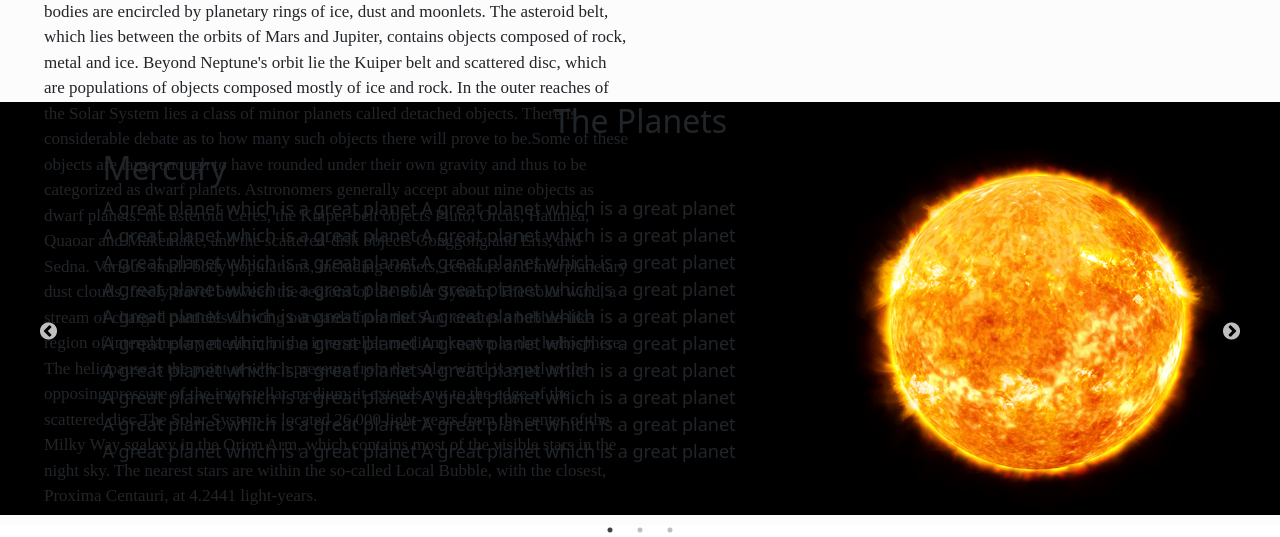
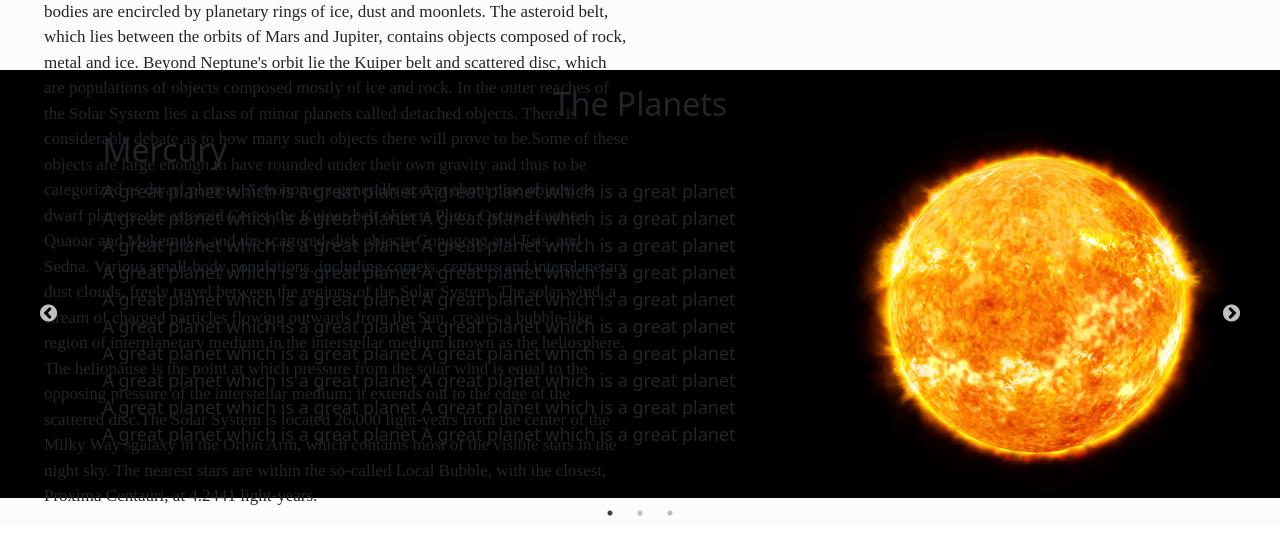
Before and after one commit to Tanmay2510/NasApi, a React (Create React App) app: page / in a window 1280 px wide. Shown: the part 608-1145 px from the top of the page. Built offline with nearby package versions, Linux system fonts and the light colour scheme; a web font is replaced by a local one.

Commit message:
Box model

```diff
--- a/src/Components/Allsection.css
+++ b/src/Components/Allsection.css
@@ -1,3 +1,3 @@
 .middle{
-    margin-top: -33%;
+    margin-top: -455px;
 }
--- a/src/Components/Thecar.css
+++ b/src/Components/Thecar.css
@@ -26,6 +26,9 @@
     margin-right: 8%;
     font-size: 18px;
   }
+  .thepl{
+    padding-top: 15px;
+  }
   .tpi img{
     margin-top:-5%;
     margin-right: 4%;
--- a/src/Components/Thecar.js
+++ b/src/Components/Thecar.js
@@ -16,7 +16,7 @@ function Thecar() {
   };
   return (
     <div className='cara'>
-      <h2> The Planets</h2>
+      <h2 className='thepl'> The Planets</h2>
       <Slider {...settings}>
 
       <div >
```
